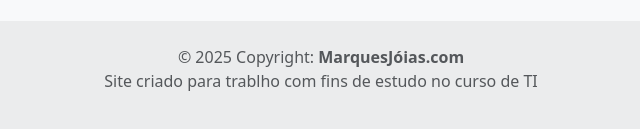
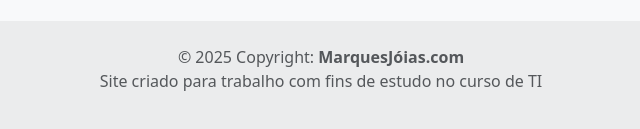
Before and after one commit to Lavinya26/AvaliacaoWebsite1, a plain HTML site: page index.html in a window 1280 px wide. Shown: the part 3865-3994 px from the top of the page, 319-959 px from the left. Drawn offline with nearby package versions, Linux system fonts and the light colour scheme.

Commit message:
Commit novo 3

```diff
--- a/index.html
+++ b/index.html
@@ -409,7 +409,7 @@
   <div class="text-center p-4" style="background-color: rgba(0, 0, 0, 0.05);">
     © 2025 Copyright:
     <a class="text-reset fw-bold" href="https://mdbootstrap.com/">MarquesJóias.com</a>
-    <p>Site criado para trablho com fins de estudo no curso de TI</p>
+    <p>Site criado para trabalho com fins de estudo no curso de TI</p>
   </div>
   <!-- Copyright -->
 </footer>
```
